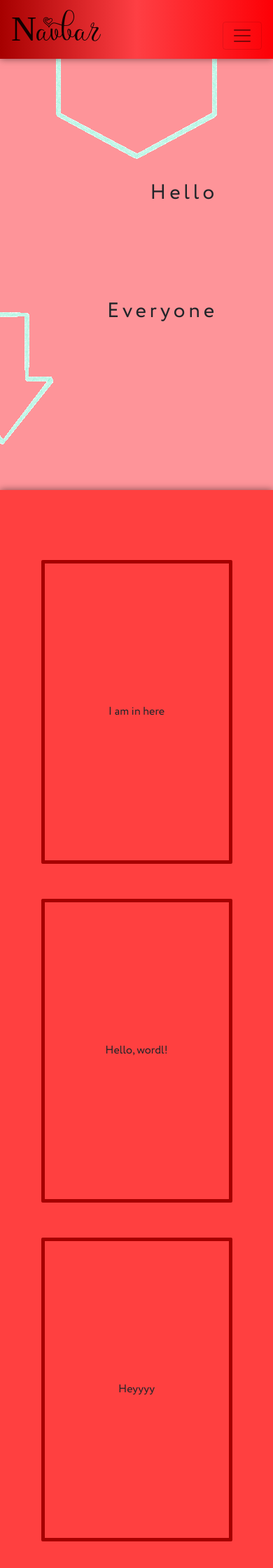
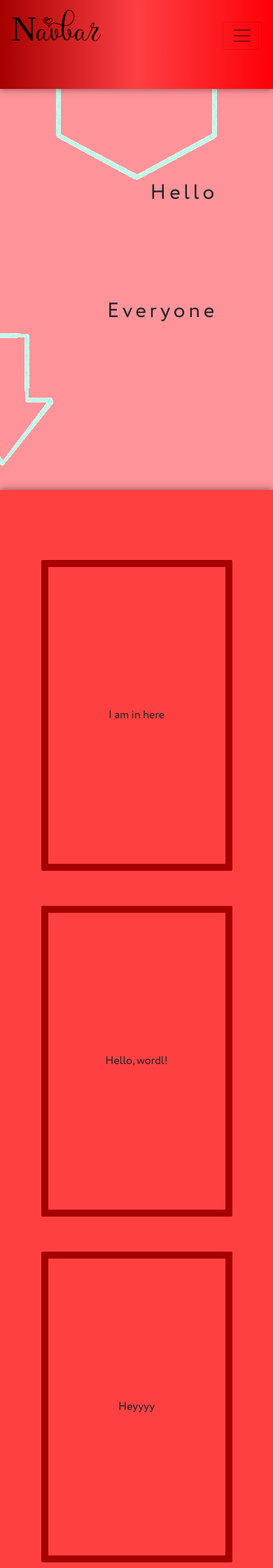
Before and after one commit to AndeyGordeev/forMom, a Flask app: page / in a window 390 px wide. Shown: the top 2240 px of the page at 70% size. Run offline with Flask 2, Linux system fonts and the light colour scheme; some libraries are stand-ins or nearby versions.

Commit message:
test change view 14 for phone

```diff
--- a/static/css/style.css
+++ b/static/css/style.css
@@ -154,7 +154,7 @@ div, h1, p:hover {
 		right: 20%;
 	}
 	.rectangle {
-		height: 10%;
+		height: 15%;
 	}
 	.posts {
 		top:700px;
@@ -169,7 +169,7 @@ div, h1, p:hover {
 		animation-duration: 1s;
 	}
 	.post {
-		border: 5px solid #A60000;
+		border: 10px solid #A60000;
 	}
 }
 
```
